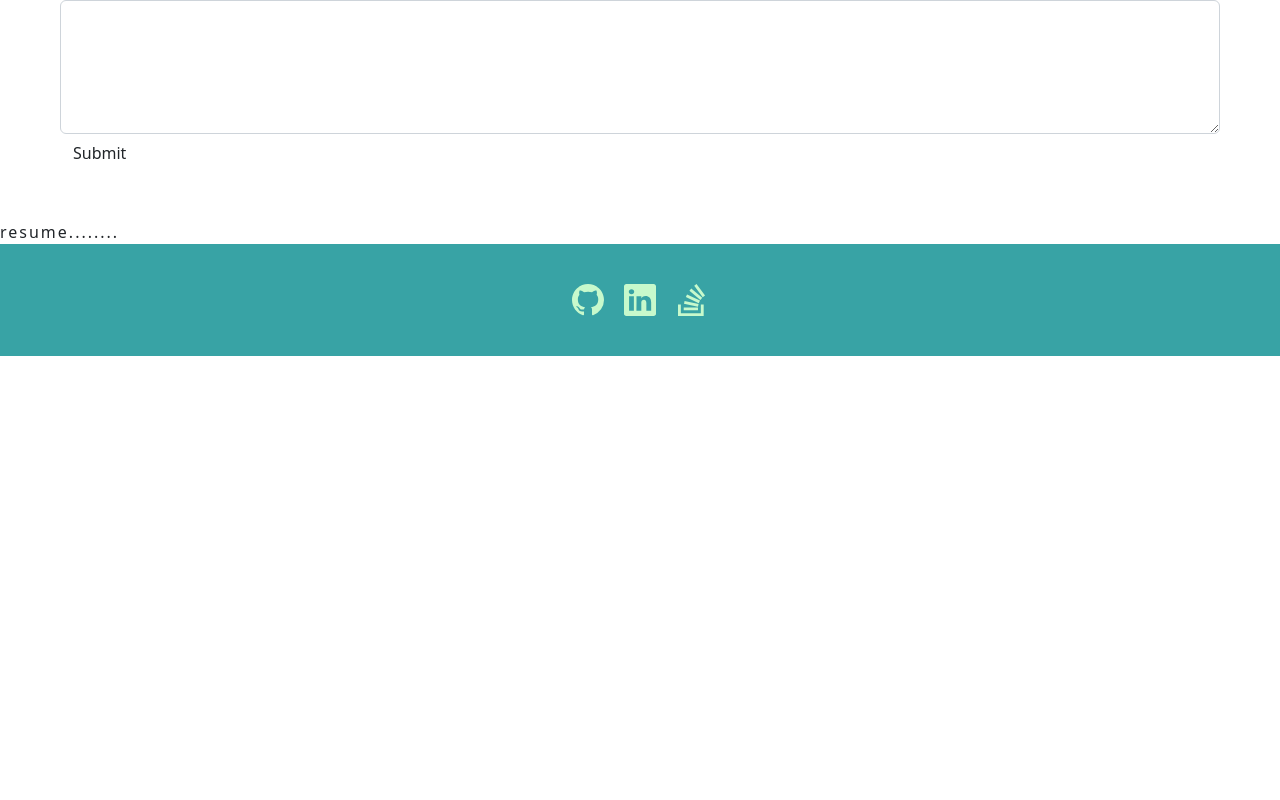
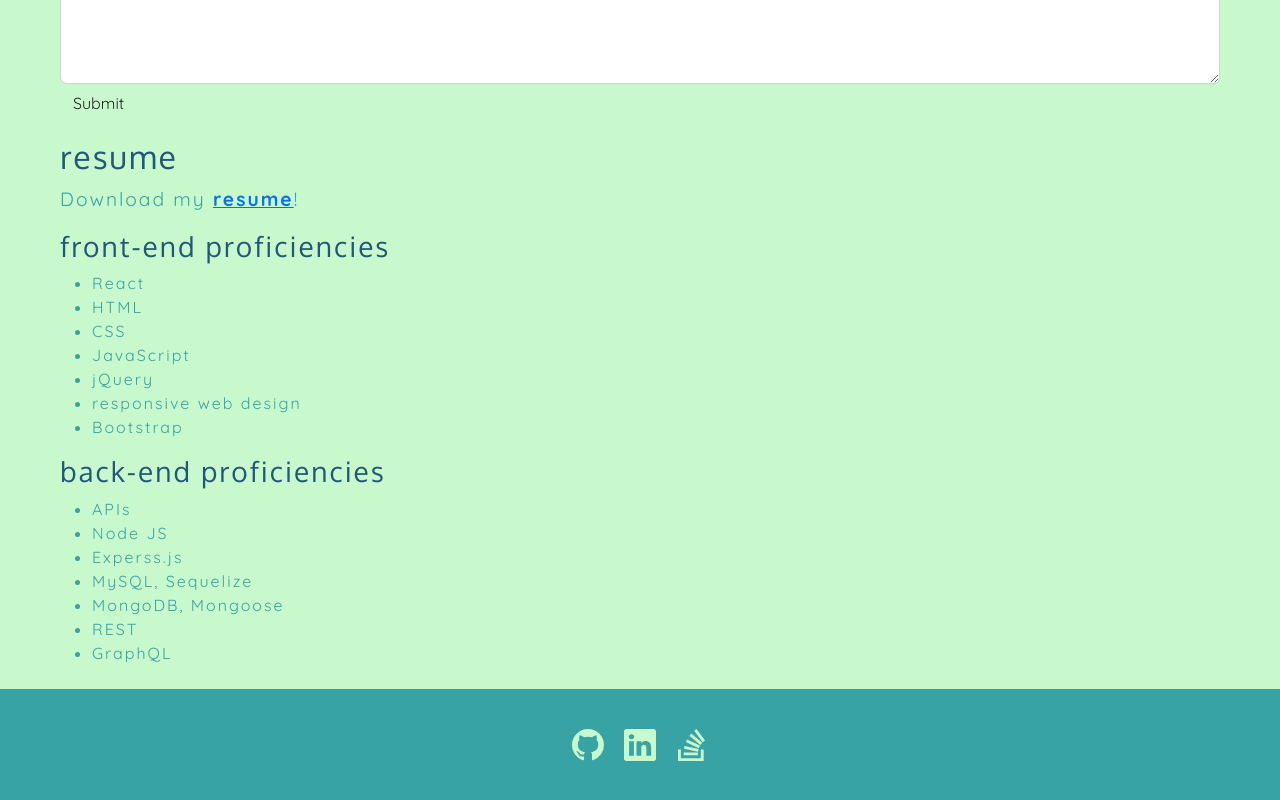
Before and after one commit to desguerra/react-portfolio-demo, a React (Create React App) app: page / in a window 1280 px wide. Shown: the part 476-1276 px from the top of the page. Before the commit the page ends 832 px from the top, so only its background shows below. Built offline with nearby package versions, Linux system fonts and the light colour scheme.

Commit message:
resume component UI

```diff
--- a/src/components/Contact/index.js
+++ b/src/components/Contact/index.js
@@ -3,8 +3,8 @@ import React from 'react';
 function Contact() {
   return (
     <section className='container-fluid'>
-      <div className='m-5'>
-        <h1>contact me</h1>
+      <div className='mx-5 py-2'>
+        <h2>contact me</h2>
         <form id='contact-form'>
         <div>
           <label htmlFor='name' className='form-label'>Name:</label>
--- a/src/components/Resume/index.js
+++ b/src/components/Resume/index.js
@@ -2,8 +2,40 @@ import React from 'react';
 
 function Resume() {
   return (
-    <section>
-      resume........
+    <section className='container-fluid'>
+      <div className='mx-5 py-2'>
+        <h2>resume</h2>
+
+        <p>
+          Download my <a href='/'>resume</a>!
+        </p>
+
+        <div>
+          <h3>front-end proficiencies</h3>
+          <ul>
+            <li>React</li>
+            <li>HTML</li>
+            <li>CSS</li>
+            <li>JavaScript</li>
+            <li>jQuery</li>
+            <li>responsive web design</li>
+            <li>Bootstrap</li>
+          </ul>
+        </div>
+
+        <div>
+          <h3>back-end proficiencies</h3>
+          <ul>
+            <li>APIs</li>
+            <li>Node JS</li>
+            <li>Experss.js</li>
+            <li>MySQL, Sequelize</li>
+            <li>MongoDB, Mongoose</li>
+            <li>REST</li>
+            <li>GraphQL</li>
+          </ul>
+        </div>
+      </div>
     </section>
   );
 }
--- a/src/index.css
+++ b/src/index.css
@@ -92,6 +92,14 @@ nav ul li .navlink:hover {
   font-weight: bold;
 }
 
+section {
+  background-color: var(--primary);
+  font-family: 'Quicksand', sans-serif;
+  color: var(--light-dark);
+  line-height: 1.5;
+  letter-spacing: 2px;
+}
+
 p {
     font-size: 1.2rem;
 }
```
Also changed, not shown: 1 other file (tests, documents, lock files or other folders).
